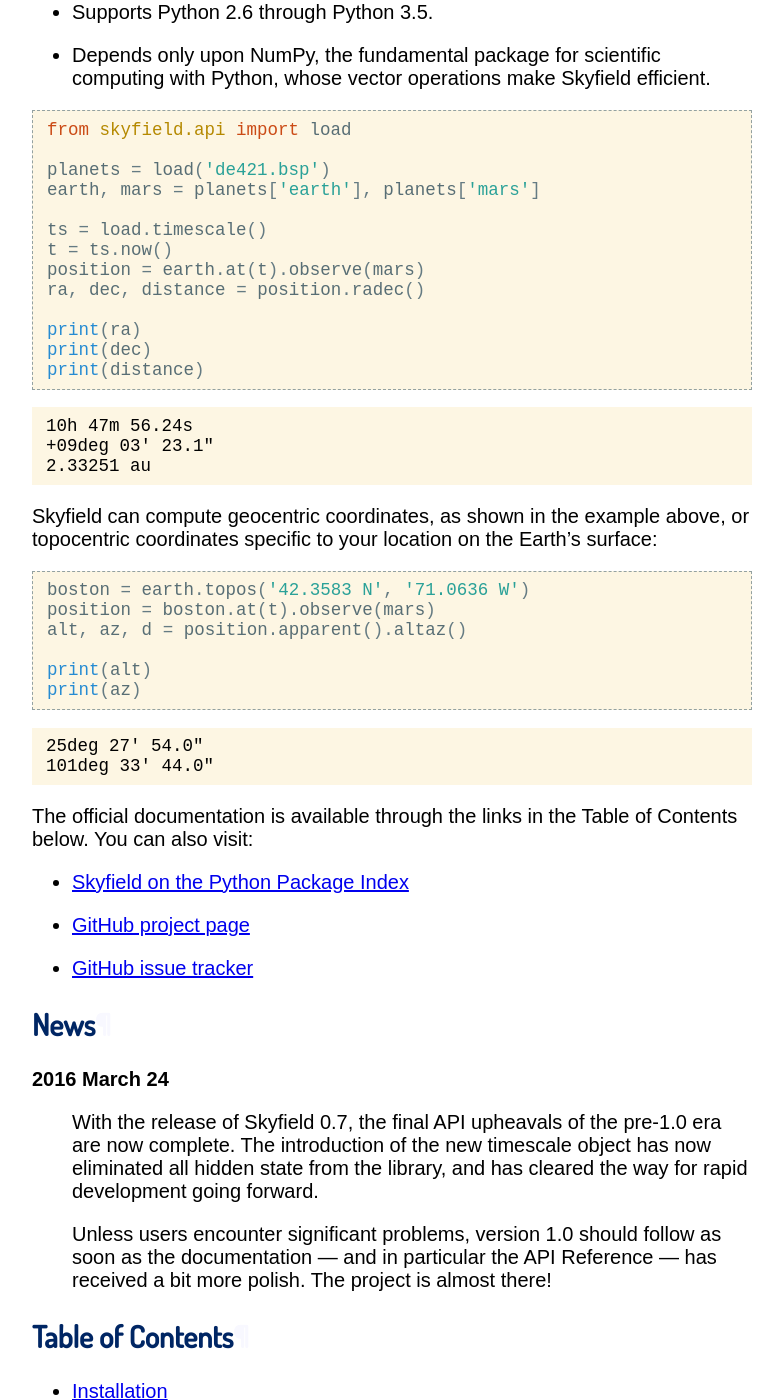
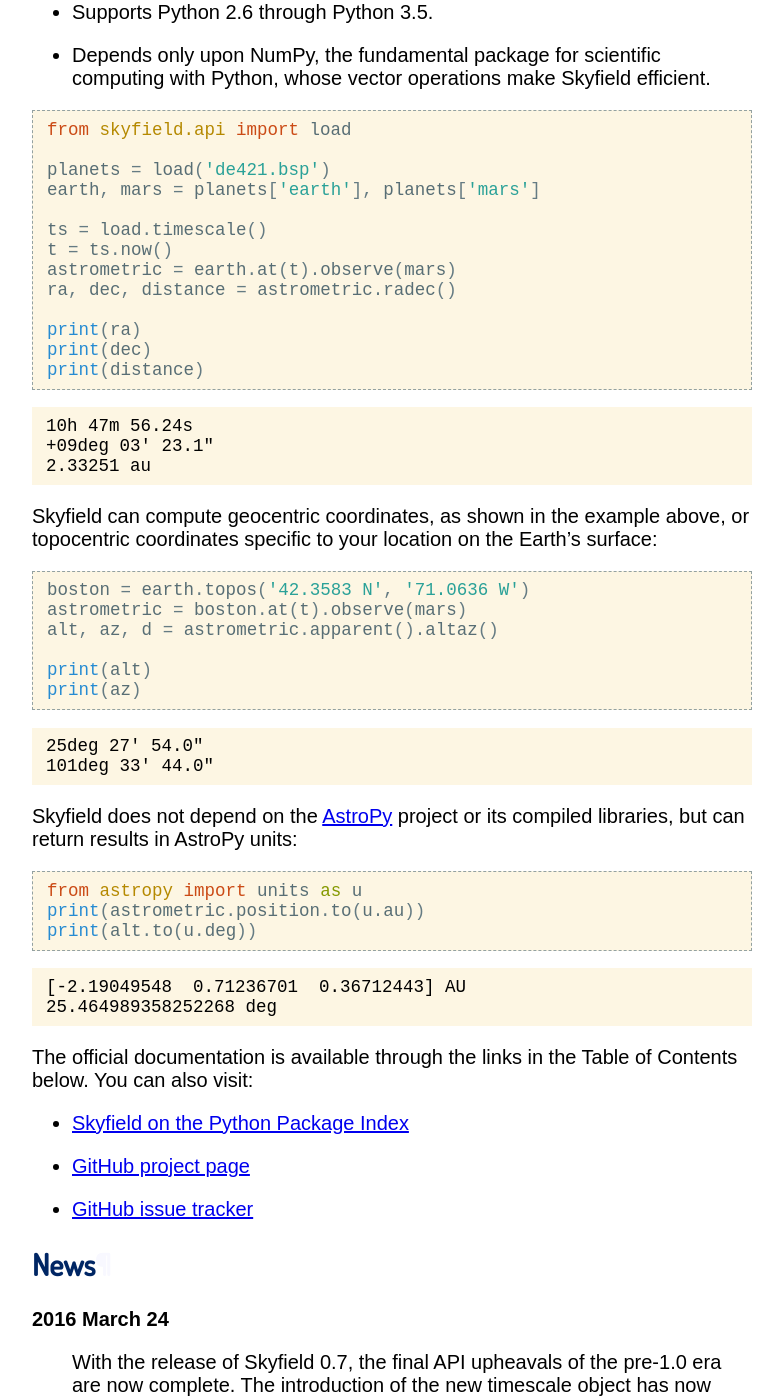
Before and after one commit to skyfielders/python-skyfield, a Sphinx documentation site: the page built from skyfield/documentation/index.rst, in a window 1280 px wide and 1400 px high, scrolled down 434 px. Shown: the whole window, without its empty margins (248-1031 px from the left). Built offline with Sphinx 7.4.7, drawn with Linux system fonts in a browser that asks for light colours; some of the changed text lies outside the part shown.

Commit message:
More AstroPy conversions: from times, and to angle

```diff
--- a/skyfield/documentation/index.rst
+++ b/skyfield/documentation/index.rst
@@ -35,8 +35,8 @@
 
     ts = load.timescale()
     t = ts.now()
-    position = earth.at(t).observe(mars)
-    ra, dec, distance = position.radec()
+    astrometric = earth.at(t).observe(mars)
+    ra, dec, distance = astrometric.radec()
 
     print(ra)
     print(dec)
@@ -56,8 +56,8 @@
 .. testcode::
 
     boston = earth.topos('42.3583 N', '71.0636 W')
-    position = boston.at(t).observe(mars)
-    alt, az, d = position.apparent().altaz()
+    astrometric = boston.at(t).observe(mars)
+    alt, az, d = astrometric.apparent().altaz()
 
     print(alt)
     print(az)
@@ -66,6 +66,21 @@
 
     25deg 27' 54.0"
     101deg 33' 44.0"
+
+Skyfield does not depend on the `AstroPy`_ project
+or its compiled libraries,
+but can return results in AstroPy units:
+
+.. testcode::
+
+    from astropy import units as u
+    print(astrometric.position.to(u.au))
+    print(alt.to(u.deg))
+
+.. testoutput::
+
+    [-2.19049548  0.71236701  0.36712443] AU
+    25.464989358252268 deg
 
 The official documentation is available through the links
 in the Table of Contents below.
@@ -105,9 +120,12 @@
    planets
    stars
    earth-satellites
+   astropy
    api
    design
 
 .. testcleanup::
 
    __import__('skyfield.tests.fixes').tests.fixes.teardown()
+
+.. _astropy: http://docs.astropy.org/en/stable/
```
Also changed, not shown: skyfield/documentation/astropy.rst (added, +81 -0 lines), 2 other files.
